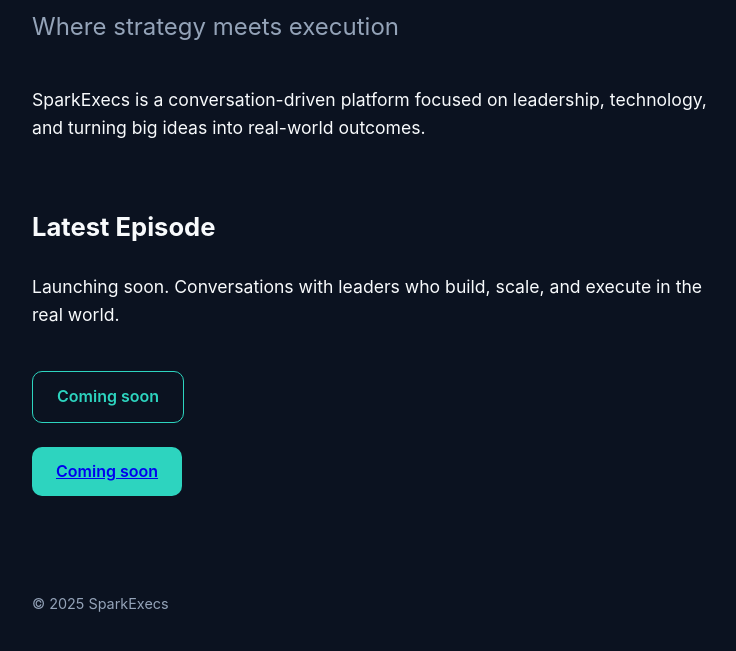
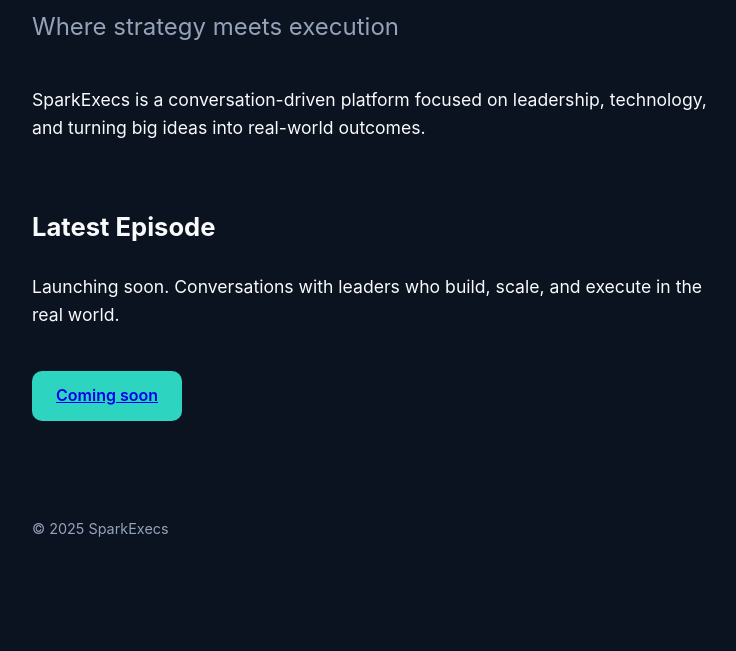
Before and after one commit to RachelBTrying/RachelBTrying.github.io, a plain HTML site: page index.html in a window 1280 px wide. Shown: the part 185-836 px from the top of the page, without its empty margins (158-894 px from the left). After the commit the page ends 800 px from the top, so only its background shows below. Drawn offline with Linux system fonts and the light colour scheme.

Commit message:
Update index.html

```diff
--- a/index.html
+++ b/index.html
@@ -94,10 +94,7 @@
     Launching soon. Conversations with leaders who build, scale,
     and execute in the real world.
   </p>
-  <div class="cta muted">
-    Coming soon
-  </div>
-</section>
+ </section>
 
     <div class="cta">
       <a href="#">Coming soon</a>
```
